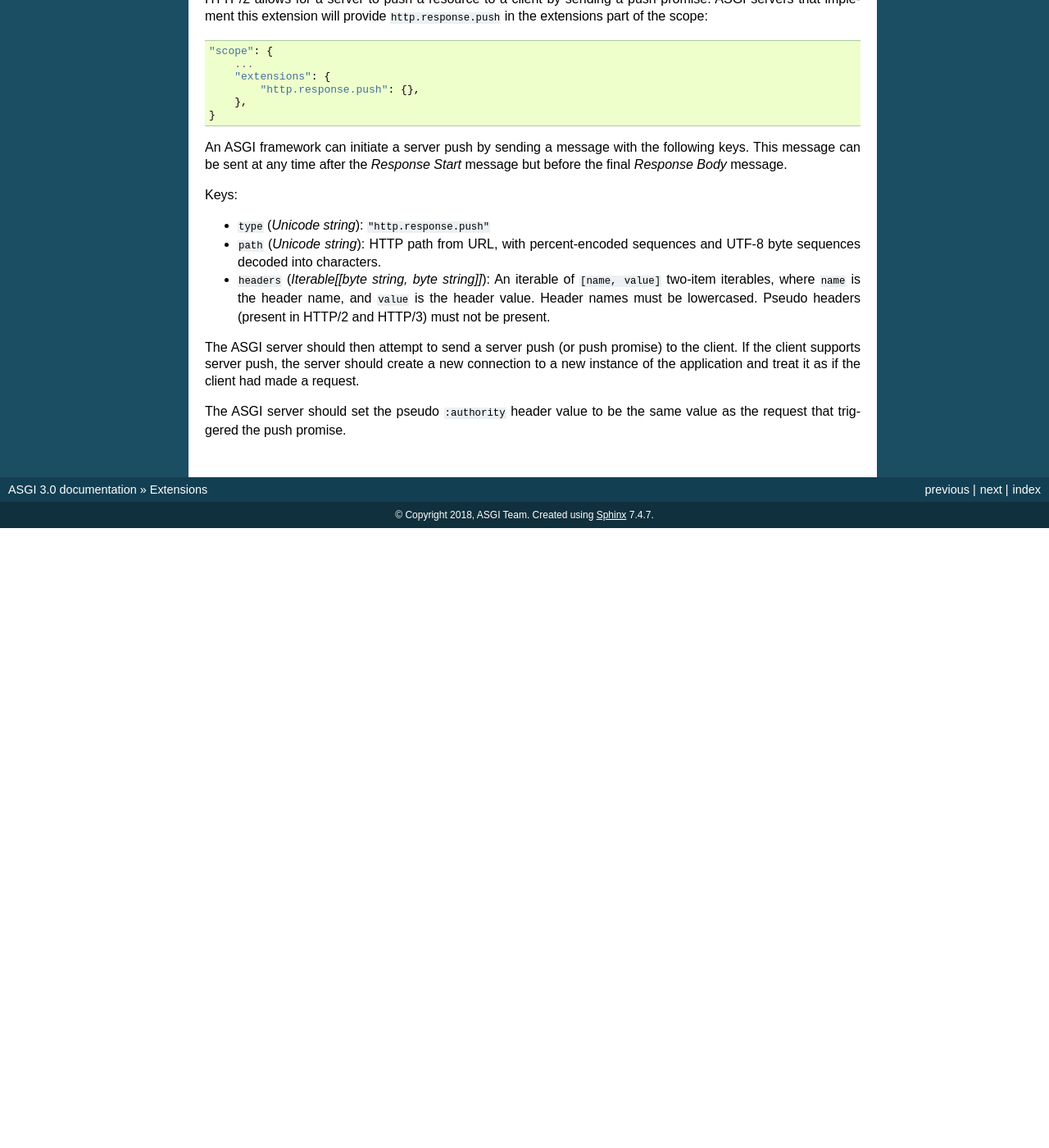
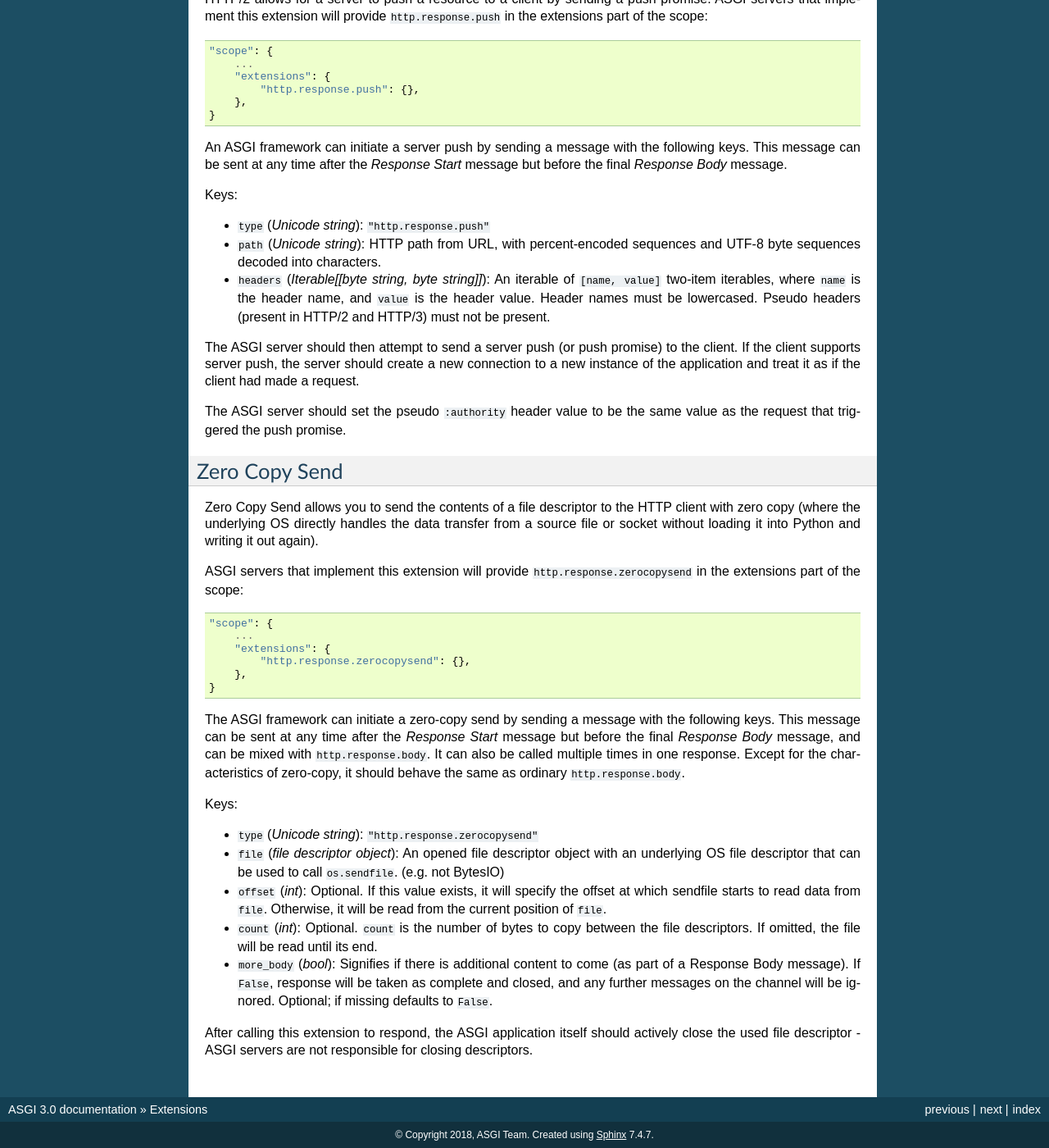
Before and after one commit to goldentroll/asgiref, a Sphinx documentation site: the page built from docs/extensions.rst, in a window 1280 px wide and 1400 px high, scrolled down 761 px. Shown: the whole window at 82% size. Built offline with Sphinx 7.4.7, drawn with Linux system fonts in a browser that asks for light colours; before the commit the page ends 1405 px from its top, so only the background shows below that.

Commit message:
Added ZeroCopy extension
Adds a new ASGI extension spec to allow zero-copy ("sendfile") options for sending HTTP response bodies.

```diff
--- a/docs/extensions.rst
+++ b/docs/extensions.rst
@@ -77,3 +77,54 @@ and treat it as if the client had made a request.
 
 The ASGI server should set the pseudo ``:authority`` header value to
 be the same value as the request that triggered the push promise.
+
+Zero Copy Send
+--------------
+
+Zero Copy Send allows you to send the contents of a file descriptor to the
+HTTP client with zero copy (where the underlying OS directly handles the data
+transfer from a source file or socket without loading it into Python and
+writing it out again).
+
+ASGI servers that implement this extension will provide
+``http.response.zerocopysend`` in the extensions part of the scope::
+
+    "scope": {
+        ...
+        "extensions": {
+            "http.response.zerocopysend": {},
+        },
+    }
+
+The ASGI framework can initiate a zero-copy send by sending a message with
+the following keys. This message can be sent at any time after the
+*Response Start* message but before the final *Response Body* message,
+and can be mixed with ``http.response.body``. It can also be called
+multiple times in one response. Except for the characteristics of
+zero-copy, it should behave the same as ordinary ``http.response.body``.
+
+Keys:
+
+* ``type`` (*Unicode string*): ``"http.response.zerocopysend"``
+
+* ``file`` (*file descriptor object*): An opened file descriptor object
+  with an underlying OS file descriptor that can be used to call
+  ``os.sendfile``. (e.g. not BytesIO)
+
+* ``offset`` (*int*): Optional. If this value exists, it will specify
+  the offset at which sendfile starts to read data from ``file``.
+  Otherwise, it will be read from the current position of ``file``.
+
+* ``count`` (*int*): Optional. ``count`` is the number of bytes to
+  copy between the file descriptors. If omitted, the file will be read until
+  its end.
+
+* ``more_body`` (*bool*): Signifies if there is additional content
+  to come (as part of a Response Body message). If ``False``, response
+  will be taken as complete and closed, and any further messages on
+  the channel will be ignored. Optional; if missing defaults to
+  ``False``.
+
+After calling this extension to respond, the ASGI application itself should
+actively close the used file descriptor - ASGI servers are not responsible for
+closing descriptors.
```
